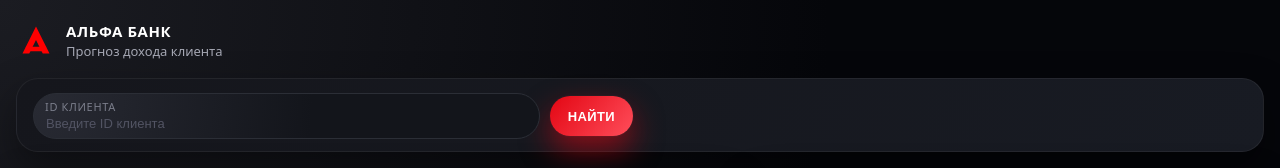
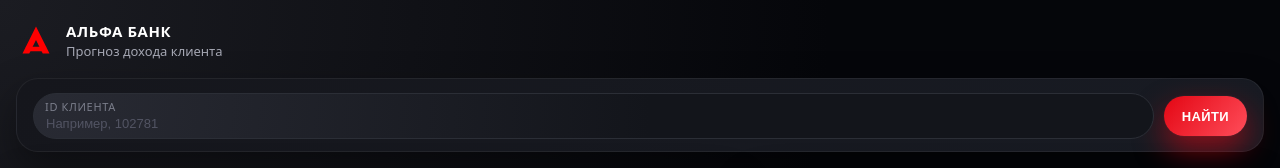
Before and after one commit to ev1lbald/AlphaBank_ML_Income_Prediction, a React (Vite) app in the folder frontend/: page / in a window 1280 px wide. Shown: the top 168 px of the page. Built offline with nearby package versions, Linux system fonts and the light colour scheme; no server answers.

Commit message:
Remove filters, leaving only ID input and Search button

```diff
--- a/frontend/src/components/SearchPanel.jsx
+++ b/frontend/src/components/SearchPanel.jsx
@@ -5,19 +5,18 @@
 
   const handleSearch = (e) => {
     e.preventDefault();
-    // We now pass only clientId, removing filters object completely
     onSearch(clientId);
   };
 
   return (
     <section className="search-panel">
-      <form className="search-row" onSubmit={handleSearch} style={{width: '100%', maxWidth: '600px'}}>
+      <form className="search-row" onSubmit={handleSearch}>
         <div className="field">
           <label htmlFor="clientIdInput">ID клиента</label>
           <input
             id="clientIdInput"
             type="text"
-            placeholder="Введите ID клиента"
+            placeholder="Например, 102781"
             autoComplete="off"
             value={clientId}
             onChange={(e) => setClientId(e.target.value)}
```
